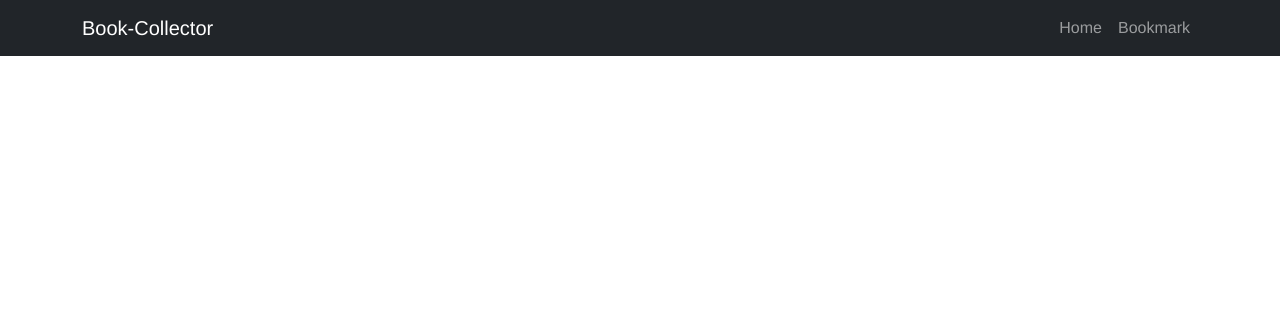
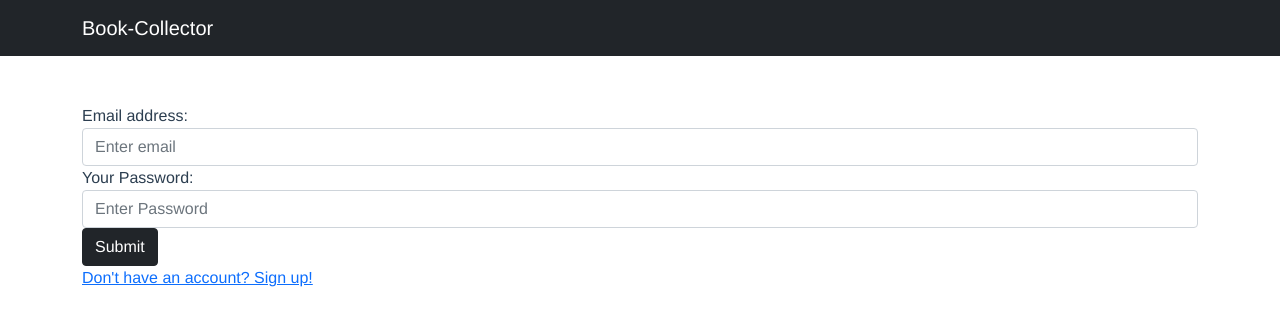
Before and after one commit to rmt-18-rome-fox/p2-iproject-client, a Vue app in the folder book-collector/: page / in a window 1280 px wide. Shown: the top 326 px of the page. Built offline with nearby package versions, Linux system fonts and the light colour scheme.

Commit message:
change resp fetching book due to server

```diff
--- a/book-collector/src/components/Navbar.vue
+++ b/book-collector/src/components/Navbar.vue
@@ -5,10 +5,16 @@
     <div class="collapse navbar-collapse" id="navbarSupportedContent">
       <ul class="navbar-nav ms-auto">
         <li class="nav-item">
-          <router-link class="nav-link" to="/books">Home</router-link>
+          <router-link
+            class="nav-link"
+            to="/books"
+            v-if="token">Home</router-link>
         </li>
         <li class="nav-item">
-          <router-link class="nav-link" to="/bookmarks">Bookmark</router-link>
+          <router-link
+            class="nav-link"
+            to="/bookmarks"
+            v-if="token">Bookmark</router-link>
         </li>
         <li class="nav-item">
           <a @click.prevent="doLogout"
--- a/book-collector/src/router/index.js
+++ b/book-collector/src/router/index.js
@@ -6,8 +6,13 @@ Vue.use(VueRouter)
 
 const routes = [
   {
+    path: '/',
+    name: 'LoginPage',
+    component: () => import('../components/LoginPage.vue')
+  },
+  {
     path: '/books',
-    name: 'Home',
+    name: 'Books',
     component: Home
   },
   {
@@ -42,6 +47,8 @@ router.beforeEach((to, from, next) => {
   const isAuthenticated = localStorage.access_token
 
   if (to.name == 'Bookmarks' && !isAuthenticated) next({ name: 'LoginPage' })
-  else next()
+  else{
+    next()
+  }
 })
 export default router
--- a/book-collector/src/views/Home.vue
+++ b/book-collector/src/views/Home.vue
@@ -20,7 +20,7 @@ export default {
     fetchBooks(){
       this.$store.dispatch("fetchBooks")
       .then((resp) =>{
-        this.$store.commit("setBooks", resp.data)
+        this.$store.commit("setBooks", resp.data.books)
       })
       .catch(err =>{
         console.log(err);
```
Also changed, not shown: book-collector/src/App.vue (line endings or trailing spaces).
